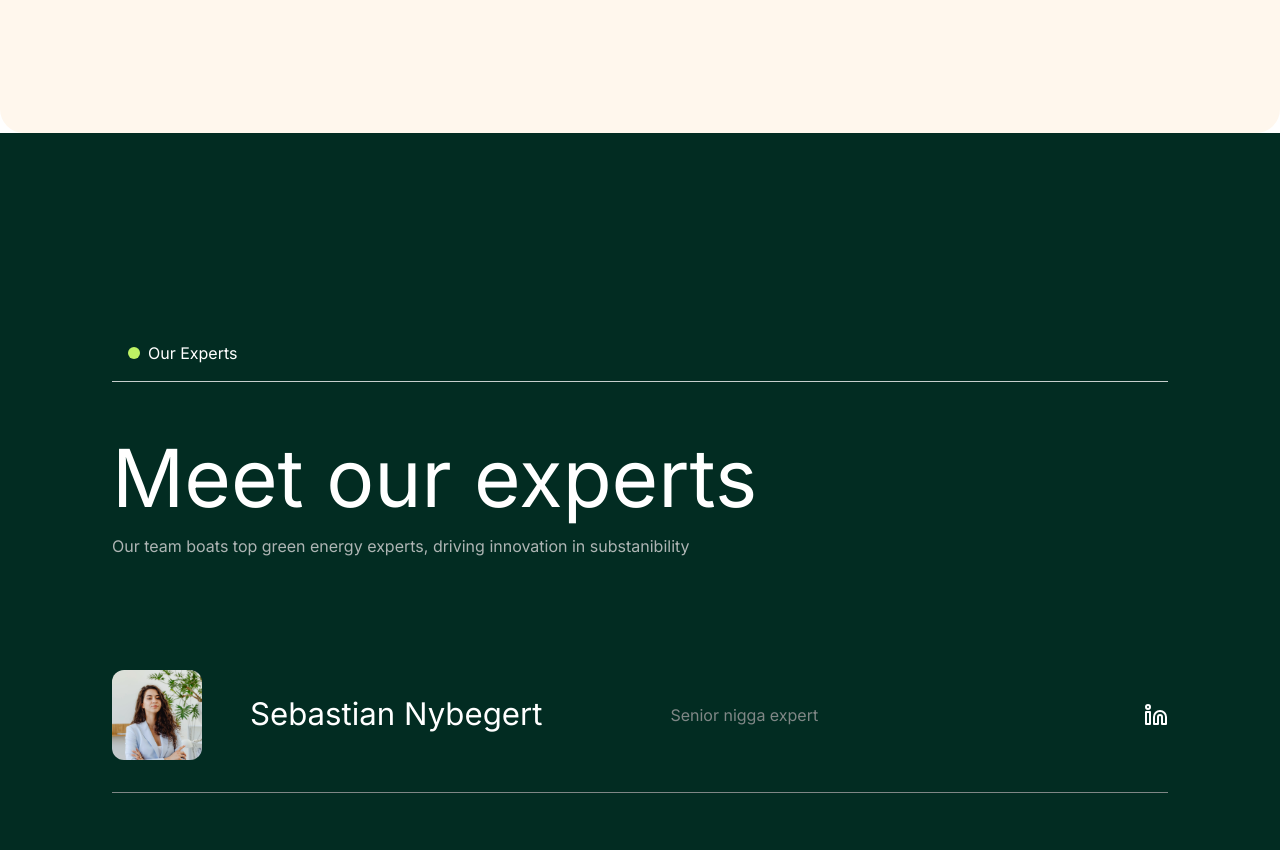
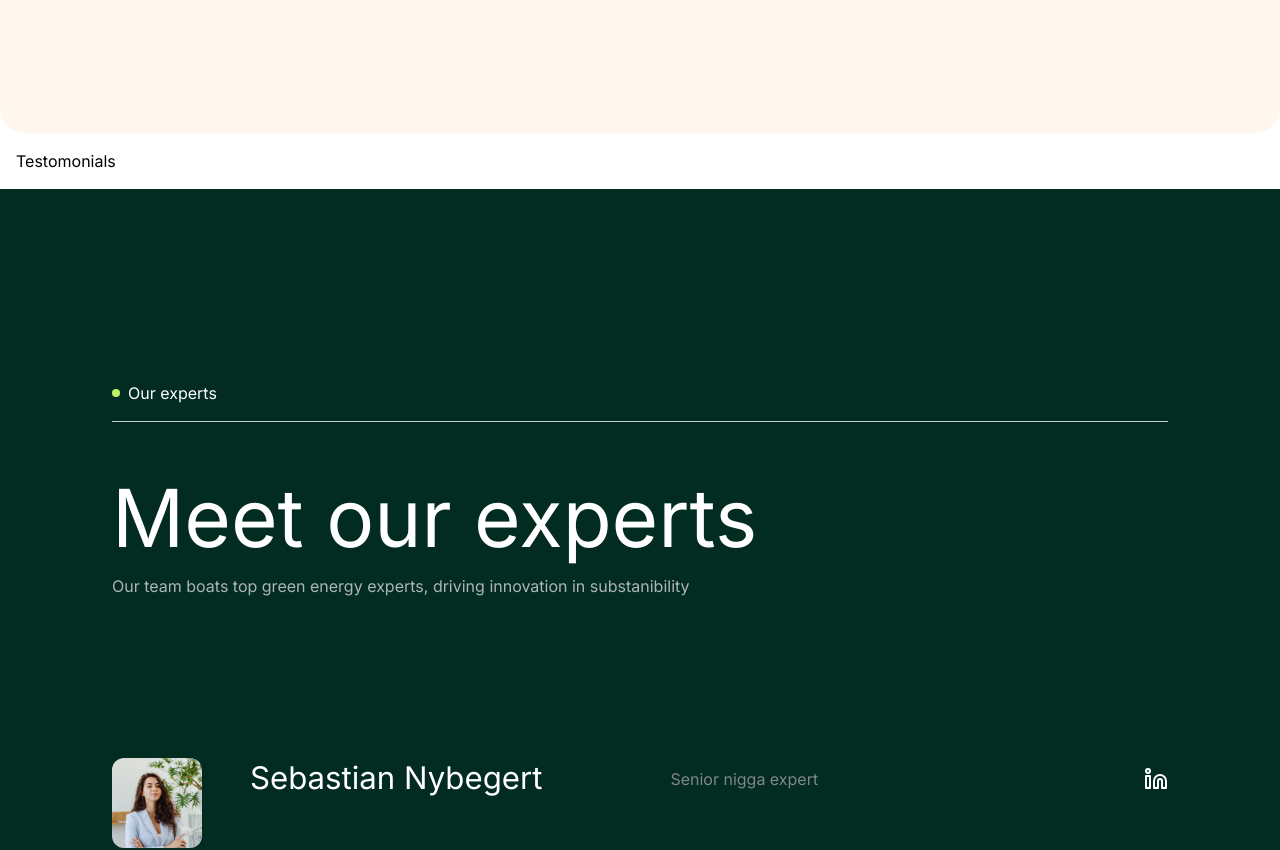
Before and after one commit to Nikolas-Vardeberg/sanity, a Next.js app: page / in a window 1280 px wide. Shown: the part 4680-5530 px from the top of the page. Built offline with nearby package versions, Linux system fonts and the light colour scheme.

Commit message:
feat: components for subtitle section

```diff
--- a/app/layout.tsx
+++ b/app/layout.tsx
@@ -1,8 +1,8 @@
 import type { Metadata } from "next";
 import { Inter } from "next/font/google";
 import "./globals.css";
-import Header from "@/components/layout/Header";
-import { Footer } from "@/components/layout/Footer";
+import Header from "@/components/layout/header/Header";
+import { Footer } from "@/components/layout/footer/Footer";
 
 const inter = Inter({ subsets: ["latin"] });
 
--- a/app/page.tsx
+++ b/app/page.tsx
@@ -1,5 +1,5 @@
 import Logo from "@/components/elements/icons/Logo";
-import Header from "@/components/layout/Header";
+import Header from "@/components/layout/header/Header";
 import About from "@/components/sections/about-us/About";
 import Blog from "@/components/sections/blog/Blog";
 import Experts from "@/components/sections/experts/Experts";
@@ -7,19 +7,23 @@ import Features from "@/components/sections/features/Features";
 import { Hero } from "@/components/sections/hero/Hero";
 import Matrics from "@/components/sections/metrics/Matrics";
 import NewsLetter from "@/components/sections/news-letter/NewsLetter";
+import Testomonial from "@/components/sections/testomonials/Testomonial";
 import Image from "next/image";
 
 export default function Home() {
   return (
     <main className="no-scrollbar">
       <Hero />
-      <div className="p-4">
+      <div className="p-2 sm:p-4">
         <Features />
       </div>
       <About />
       <Matrics />
+      <div className="p-2 sm:p-4">
+        <Testomonial />
+      </div>
       <Experts />
-      <div className="p-4 bg-secondary-950">
+      <div className="p-2 sm:p-4 bg-secondary-950">
         <NewsLetter />
       </div>
       <Blog />
--- /dev/null
+++ b/components/elements/sections/Section.tsx
@@ -0,0 +1,14 @@
+import cx from "clsx"
+
+type SectionTypes = {
+    children: React.ReactNode;
+    className: string;
+}
+
+export const Section = ({ children, className}: SectionTypes) => {
+    return(
+        <section className={cx("py-24 sm:py-48 overflow-hidden", className)}>
+            {children}
+        </section>
+    )
+}
--- a/components/elements/sub-title/SubTitle.tsx
+++ b/components/elements/sub-title/SubTitle.tsx
@@ -0,0 +1,17 @@
+import cx from "clsx"
+
+type SubTitle = {
+    subTitle: string;
+    className?: string;
+}
+
+const SubTitle = ({ subTitle, className}: SubTitle) => {
+    return(
+        <div className="flex w-full text-white items-center gap-2 border-b border-neutral-300 mb-12 sm:mb-14 pb-4">
+            <span className="h-2 w-2 bg-primary-300 block rounded-full" />
+            <span className={cx(className)}>{subTitle}</span>
+        </div>
+    )
+}
+
+export {SubTitle}
--- a/components/layout/Footer.tsx
+++ b/components/layout/footer/Footer.tsx
@@ -1,5 +1,5 @@
 import { Facebook } from "lucide-react"
-import Logo from "../elements/icons/Logo"
+import Logo from "../../elements/icons/Logo"
 import Link from "next/link"
 
 
--- a/components/layout/Header.tsx
+++ b/components/layout/header/Header.tsx
@@ -1,7 +1,7 @@
 "use client"
 
 import Link from "next/link"
-import Logo from "../elements/icons/Logo"
+import Logo from "../../elements/icons/Logo"
 import { Menu } from "lucide-react"
 import { useState } from "react"
 import cx from "classnames"
--- a/components/sections/experts/Experts.tsx
+++ b/components/sections/experts/Experts.tsx
@@ -1,3 +1,4 @@
+import { SubTitle } from "@/components/elements/sub-title/SubTitle"
 import { Linkedin } from "lucide-react"
 import Image from "next/image"
 import Link from "next/link"
@@ -7,10 +8,8 @@ const Experts = () => {
     return(
         <section className="py-48 bg-secondary-950">
             <div className="container">
-                <div className="flex text-white items-center gap-2 border-b border-neutral-300 mb-12 sm:mb-14 p-4">
-                    <span className="h-3 w-3 bg-primary-300 block rounded-full"/>
-                    <span>Our Experts</span>
-                </div>
+
+                <SubTitle subTitle="Our experts" />
 
                 <div>
                     <div className="flex flex-col gap-4">
@@ -25,7 +24,7 @@ const Experts = () => {
 
                 <div className="mt-20">
                     <div className="py-8 border-b flex items-center border-neutral-600 gap-12">
-                        <div className="h-[90px] shrink-0 w-[90px] relative">
+                        <div className="h-[90px] shrink-0 mt-12 w-[90px] relative">
                             <Image
                                 src="/bruno.jpg"
                                 alt="Expert"
--- /dev/null
+++ b/components/sections/testomonials/Testomonial.tsx
@@ -0,0 +1,11 @@
+import React from 'react'
+
+const Testomonial = () => {
+  return (
+    <div>
+      Testomonials
+    </div>
+  )
+}
+
+export default Testomonial
```
